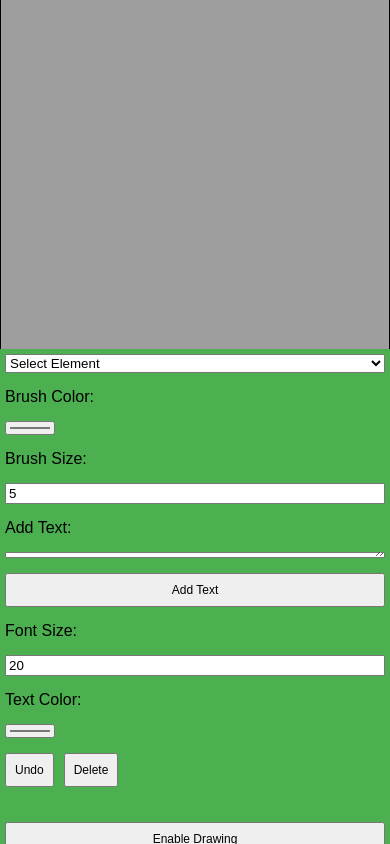
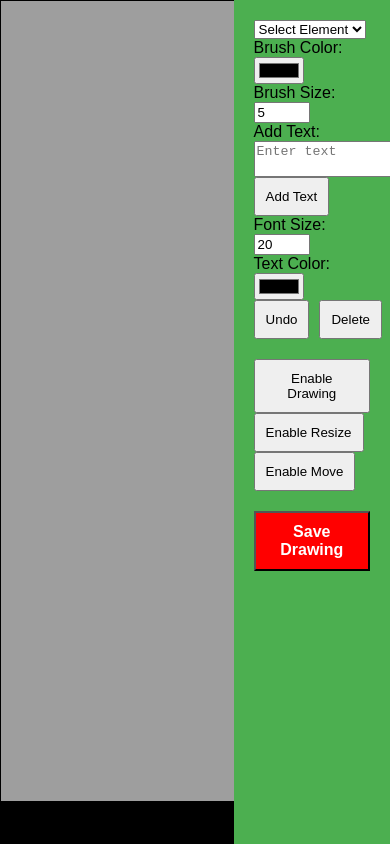
Before and after one commit to anamen/Stela-Klaudije-FN24, a plain HTML site: page index.html in a window 390 px wide. Drawn offline with Linux system fonts and the light colour scheme.

Commit message:
Add files via upload

```diff
--- a/index.html
+++ b/index.html
@@ -8,7 +8,6 @@
         body {
             font-family: Arial, sans-serif;
             display: flex;
-            flex-direction: column;
             height: 100vh;
             margin: 0;
         }
@@ -19,32 +18,22 @@
             background-color: black;
             overflow: hidden;
             cursor: grab;
-            width: 100%;
-            display: flex;
-            justify-content: center;
-            align-items: center;
         }
 
         #canvas {
             border: 1px solid black;
             cursor: crosshair;
-            width: 100%;
-            height: auto;
-            max-width: 100%;
-            max-height: 100%;
         }
 
         #elements-container {
+            width: 300px;
             background-color: #4CAF50;
             padding: 20px;
             display: flex;
             flex-direction: column;
-            gap: 15px;
-            align-items: stretch;
+            align-items: flex-start;
+            justify-content: flex-start;
             overflow-y: auto;
-            width: 100%;
-            max-width: 350px;
-            box-sizing: border-box;
         }
 
         #undo-delete {
@@ -56,7 +45,6 @@
         button {
             padding: 10px;
             cursor: pointer;
-            font-size: 14px;
         }
 
         #saveButton {
@@ -74,45 +62,10 @@
             width: 100%;
         }
 
-        @media (max-width: 768px) {
-            body {
-                flex-direction: column;
-            }
-
-            #canvas-container {
-                width: 100%;
-            }
-
-            #elements-container {
-                width: 100%;
-                max-width: none;
-                padding: 10px;
-            }
-
-            button {
-                font-size: 12px;
-            }
-
-            #saveButton {
-                font-size: 14px;
-            }
-        }
-
-        @media (max-width: 480px) {
-            #elements-container {
-                padding: 5px;
-                width: 100%;
-            }
-
-            button {
-                padding: 8px;
-                font-size: 12px;
-            }
-
-            #saveButton {
-                font-size: 14px;
-                padding: 8px;
-            }
+        #canvas-controls {
+            position: absolute;
+            top: 10px;
+            left: 10px;
         }
     </style>
 </head>
@@ -125,7 +78,18 @@
 <div id="elements-container">
     <select id="elementsDropdown">
         <option value="">Select Element</option>
-        <!-- Options go here -->
+        <option value="element1">Element 1</option>
+        <option value="element2">Element 2</option>
+        <option value="element3">Element 3</option>
+        <option value="element4">Element 4</option>
+        <option value="element5">Element 5</option>
+        <option value="element6">Element 6</option>
+        <option value="element7">Element 7</option>
+        <option value="element8">Element 8</option>
+        <option value="element9">Element 9</option>
+        <option value="element10">Element 10</option>
+        <option value="element11">Element 11</option>
+        <option value="element12">Element 12</option>
     </select>
 
     <label for="brushColor">Brush Color:</label>
```
